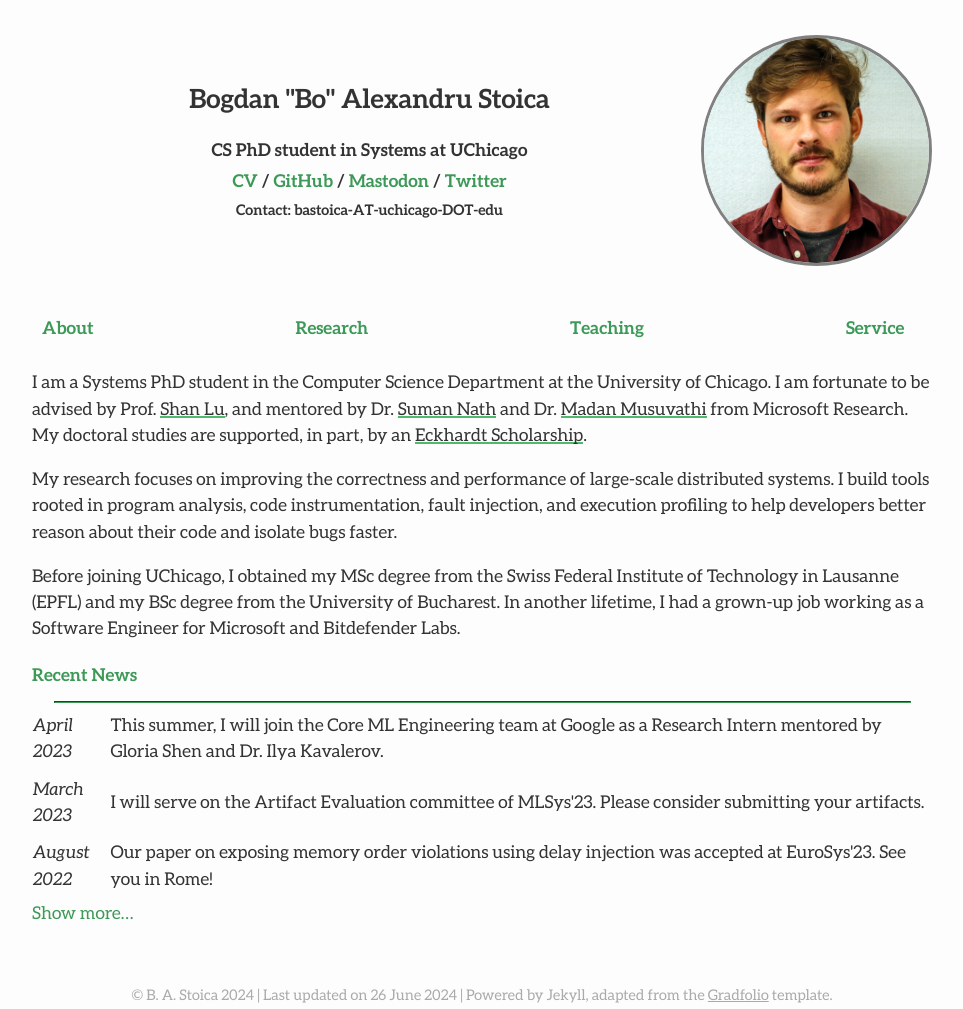
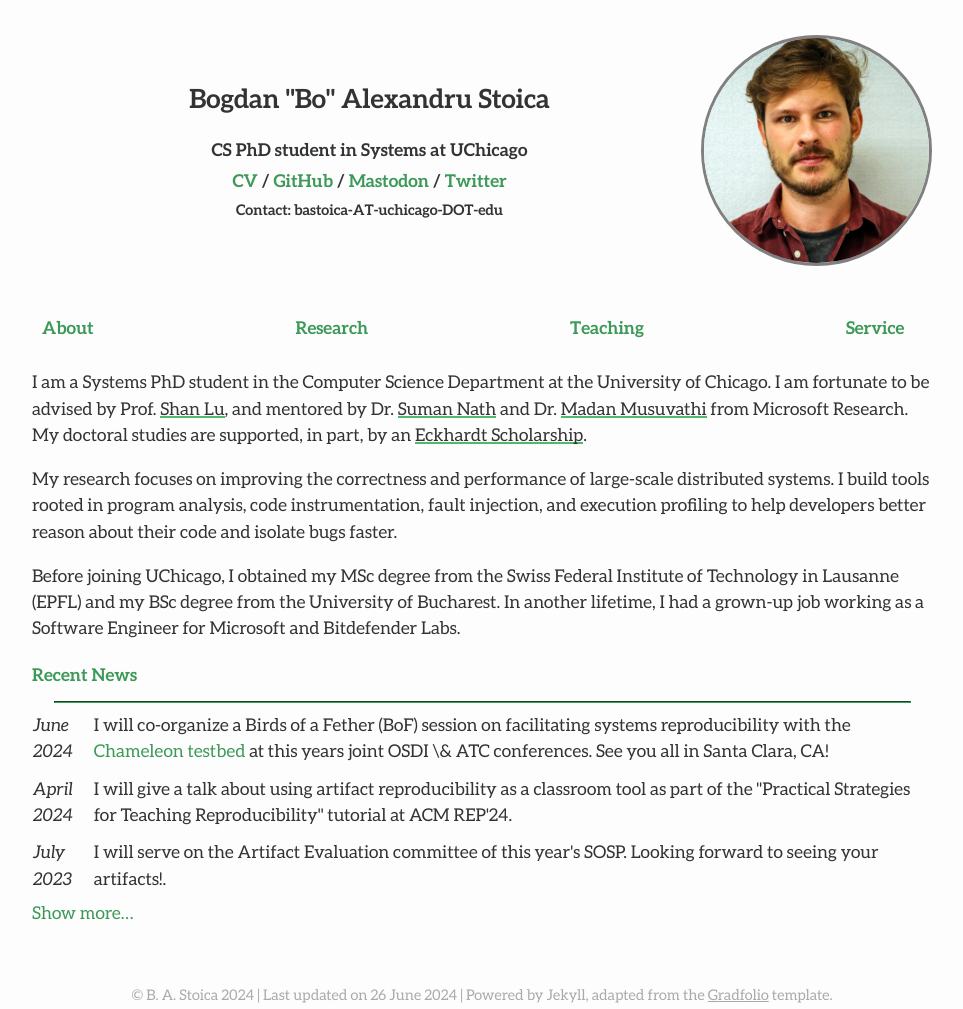
Before and after one commit to bastoica/bastoica.github.io, a Jekyll site: the page built from index.md, in a window 1280 px wide. Shown: the whole page, without its empty margins (158-1121 px from the left). Built offline with Jekyll 4.4.1, drawn with Linux system fonts in a browser that asks for light colours; nearby versions of some CDN libraries.

Commit message:
Updated "recent news" section

```diff
--- a/index.md
+++ b/index.md
@@ -26,6 +26,18 @@ In another lifetime, I had a grown-up job working as a Software Engineer for Mic
 
 
 <table id="newsTable" style="border-collapse: collapse;">
+  <tr>
+    <td style="padding-bottom: 10px; text-align: left;"><i>June<br>2024</i></td>
+    <td style="padding-bottom: 10px; padding-left: 20px; text-align: left;">I will co-organize a Birds of a Fether (BoF) session on facilitating systems reproducibility with the <a href="https://chameleoncloud.org/blog/2023/03/20/the-practical-reproducibility-opportunity/" target="_blank">Chameleon testbed</a> at this years joint OSDI \& ATC conferences. See you all in Santa Clara, CA!</td>
+  </tr>
+  <tr>
+    <td style="padding-bottom: 10px; text-align: left;"><i>April<br>2024</i></td>
+    <td style="padding-bottom: 10px; padding-left: 20px; text-align: left;">I will give a talk about using artifact reproducibility as a classroom tool as part of the "Practical Strategies for Teaching Reproducibility" tutorial at ACM REP'24.</td>
+  </tr>
+  <tr>
+    <td style="padding-bottom: 10px; text-align: left;"><i>July<br>2023</i></td>
+    <td style="padding-bottom: 10px; padding-left: 20px; text-align: left;">I will serve on the Artifact Evaluation committee of this year's SOSP. Looking forward to seeing your artifacts!.</td>
+  </tr>
   <tr>
     <td style="padding-bottom: 10px; text-align: left;"><i>April<br>2023</i></td>
     <td style="padding-bottom: 10px; padding-left: 20px; text-align: left;">This summer, I will join the Core ML Engineering team at Google as a Research Intern mentored by Gloria Shen and Dr. Ilya Kavalerov.</td>
```
